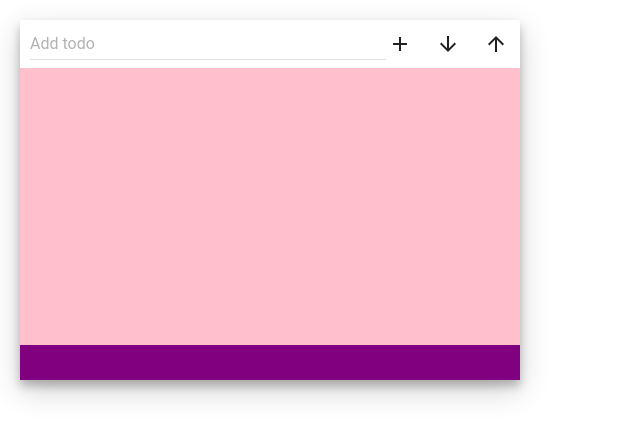
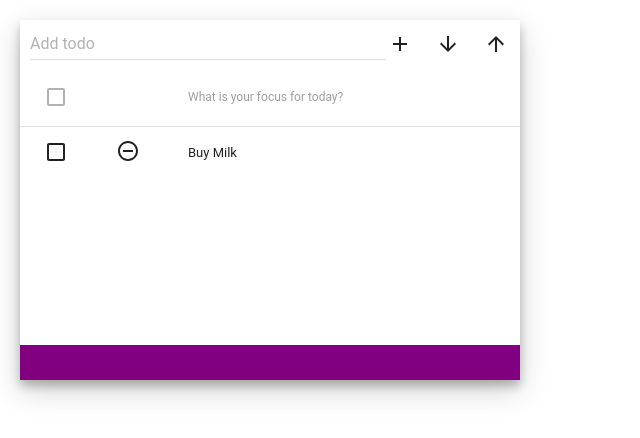
Before and after one commit to ricardo-jsx/desafios-iclinic, a React app in the folder desafio-2/: page / in a window 1280 px wide. Shown: the top 438 px of the page, without its empty margins (0-640 px from the left). Built offline with nearby package versions, Linux system fonts and the light colour scheme; the HTML template or start-up script is replaced by a standard one; what react-tap-event-plugin would draw is missing.

Commit message:
Uses the Body container to display the todos

```diff
--- a/desafio-2/src/container/App.js
+++ b/desafio-2/src/container/App.js
@@ -3,6 +3,7 @@ import Paper from 'material-ui/Paper'
 import {connect} from 'react-redux';
 
 import Header from './Header';
+import Body from './Body';
 
 import './style/App.scss';
 
@@ -17,7 +18,7 @@ const App = () => {
         <div className="fill-screen">
             <Paper style={style} zDepth={3}>
                 <Header/>
-                <div style={{flex: 8, backgroundColor: 'pink'}}></div>
+                <Body/>
                 <div style={{flex: 1, backgroundColor: 'purple'}}></div>
             </Paper>
         </div>
```
